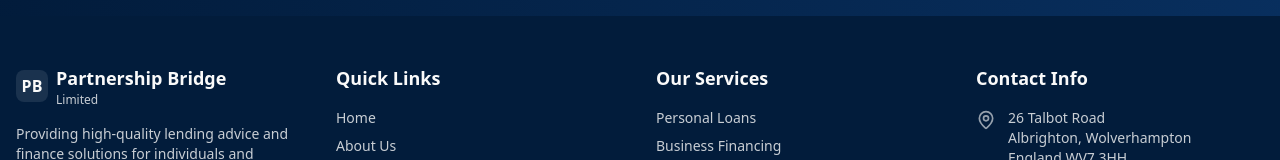
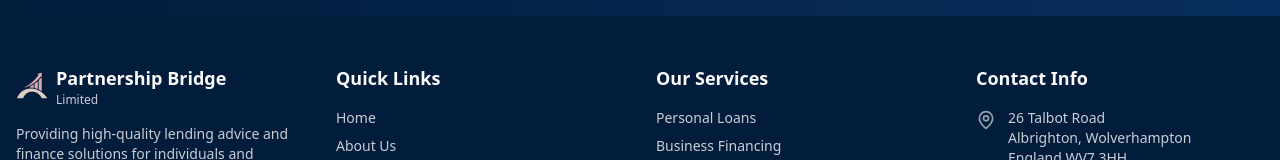
Before and after one commit to wcworld/Partnership-Bridge-Limited, a React (Vite) app: page / in a window 1280 px wide. Shown: the part 3401-3561 px from the top of the page. Built offline with nearby package versions, Linux system fonts and the light colour scheme.

Commit message:
Change footer icon
Invert the footer icon image.

```diff
--- a/src/components/Footer.tsx
+++ b/src/components/Footer.tsx
@@ -10,8 +10,8 @@ const Footer = () => {
           {/* Company Info */}
           <div className="space-y-4">
             <div className="flex items-center space-x-2">
-              <div className="w-8 h-8 bg-primary-foreground/10 rounded-lg flex items-center justify-center">
-                <span className="text-primary-foreground font-bold">PB</span>
+              <div className="w-8 h-8 flex items-center justify-center">
+                <img src="/lovable-uploads/3c9c587e-aeec-4682-834d-62d407a4045f.png" alt="Partnership Bridge" className="w-8 h-8 object-contain invert" />
               </div>
               <div>
                 <span className="text-lg font-bold">Partnership Bridge</span>
```
